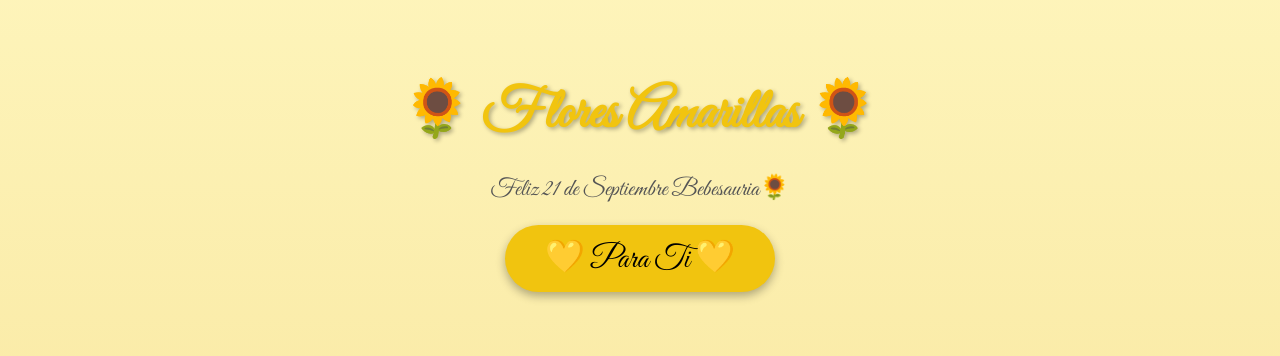
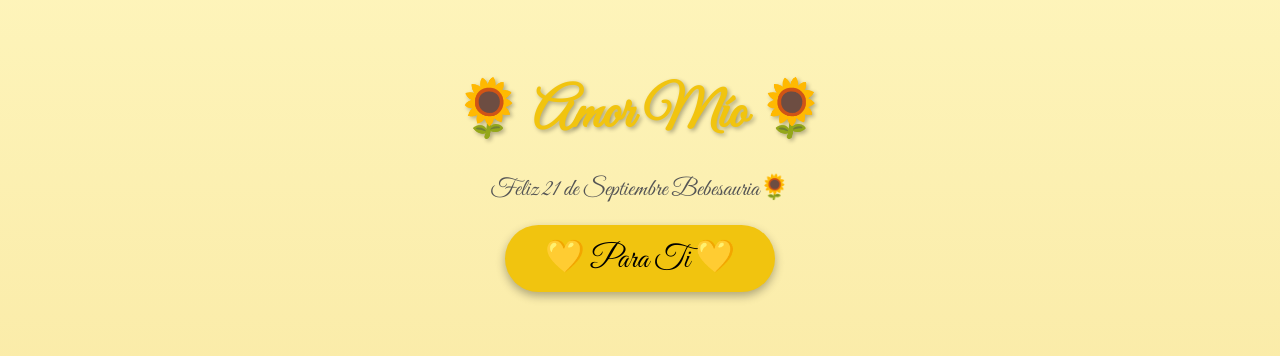
Before and after one commit to Nedxsi/Flores-Amarillas, a plain HTML site: page index.html in a window 1280 px wide. Shown: the part 222-578 px from the top of the page. Drawn offline with Linux system fonts and the light colour scheme.

Commit message:
Update index.html

```diff
--- a/index.html
+++ b/index.html
@@ -11,7 +11,7 @@
 </head>
 <body>
   <div class="container">
-    <h1 class="titulo">🌻 Flores Amarillas 🌻</h1>
+    <h1 class="titulo">🌻 Amor Mío 🌻</h1>
     <p class="subtitulo">Feliz 21 de Septiembre Bebesauria🌻</p>
 
     <!-- Botón -->
```
